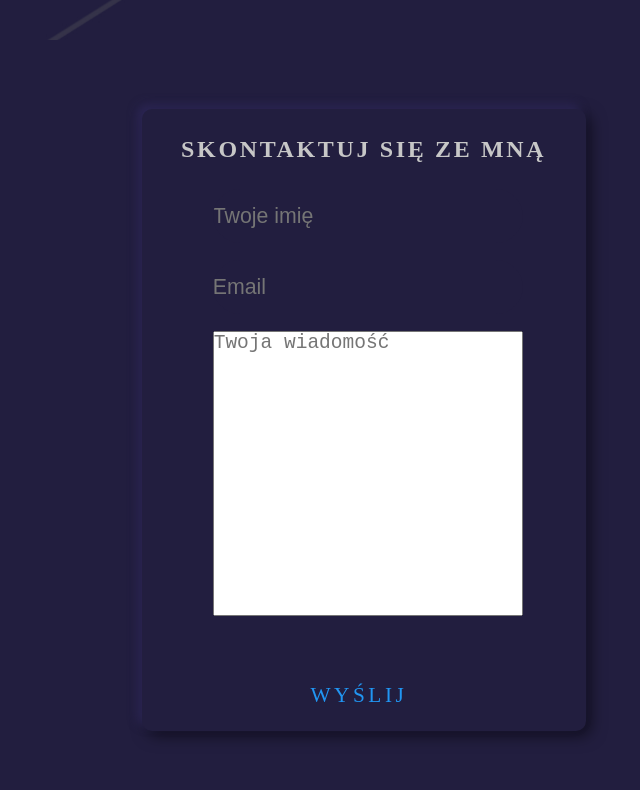
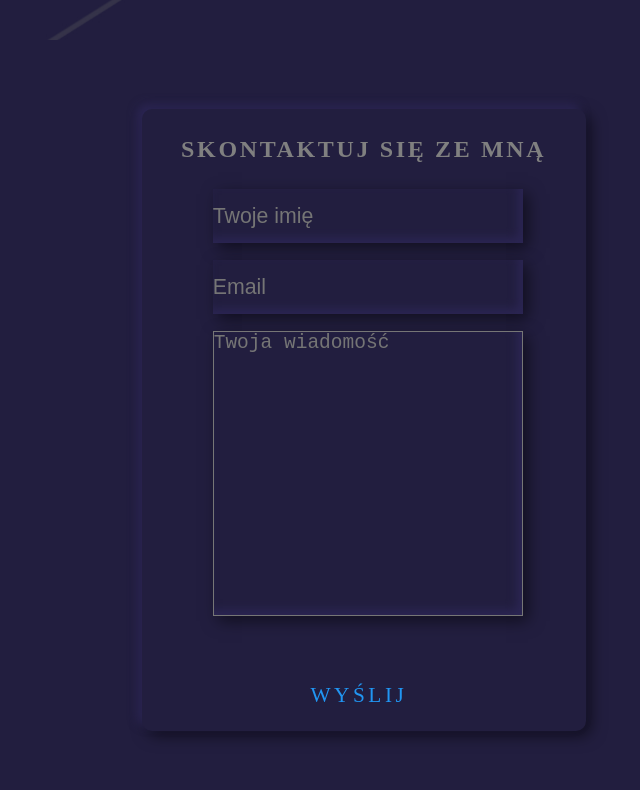
Before and after one commit to omenBlase/pfolio, a plain HTML site: page index.html in a window 1280 px wide. Shown: the part 1560-2350 px from the top of the page, without its empty margins (290-930 px from the left). Drawn offline with Linux system fonts and the light colour scheme.

Commit message:
added some box-shadow in css

```diff
--- a/css/style.css
+++ b/css/style.css
@@ -414,7 +414,7 @@ h2:before {
 	text-align: center;
 }
 
-.about h1 {
+.about h3 {
 	color: gray;
 	margin-left: 58rem;
 	margin-top: -52rem;
@@ -553,8 +553,8 @@ h2:before {
 	box-shadow: -5px -5px 10px #2d2758cb, 5px 5px 15px rgba(0, 0, 0, 0.5);
 }
 
-.container.contact h1 {
-	color: #c7c7c7;
+.container.contact h4 {
+	color: gray;
 	font-weight: 700;
 	font-size: 2.7rem;
 	text-transform: uppercase;
@@ -571,8 +571,7 @@ h2:before {
 	font-size: 2.4rem;
 	background-color: #221e3f;
 	border: none;
-	border-radius: 4rem;
-	box-shadow: inset -2px -2px -6px rgba(255, 255, 255, 0.1), 2px 2px 6px rgba(0, 0, 0, 0.8);
+	box-shadow: inset -5px -5px 10px #2d2758cb, 5px 5px 15px rgba(0, 0, 0, 0.5);
 }
 
 .container.contact textarea {
@@ -582,6 +581,8 @@ h2:before {
 	margin-left: 8rem;
 	margin-bottom: -2rem;
 	font-size: 2.2rem;
+	background-color: #221e3f;
+	box-shadow: inset -5px -5px 10px #2d2758cb, 5px 5px 15px rgba(0, 0, 0, 0.5);
 }
 
 .container .socials {
--- a/index.html
+++ b/index.html
@@ -6,8 +6,8 @@
     <meta name="viewport" content="width=device-width, initial-scale=1.0">
     <title>Document</title>
     <link rel="stylesheet" href="css/style.css">
-     <link rel="stylesheet" href="https://use.fontawesome.com/releases/v5.2.0/css/all.css" integrity="sha384-hWVjflwFxL6sNzntih27bfxkr27PmbbK/iSvJ+a4+0owXq79v+lsFkW54bOGbiDQ"
-        crossorigin="anonymous">
+    <link rel="stylesheet" href="https://use.fontawesome.com/releases/v5.2.0/css/all.css"
+        integrity="sha384-hWVjflwFxL6sNzntih27bfxkr27PmbbK/iSvJ+a4+0owXq79v+lsFkW54bOGbiDQ" crossorigin="anonymous">
 </head>
 
 <body>
@@ -67,14 +67,21 @@
     <div class="container about" id="about">
 
         <div class="about-me-info">
-            <p>Lorem ipsum dolor sit amet consectetur adipisicing elit. Laborum tenetur cupiditate porro modi officiis cum magnam laboriosam illo nihil dolor qui voluptatibus nemo, nostrum amet velit eius labore doloremque dicta placeat ex veritatis doloribus voluptatum sed! Sunt corrupti quas odio officiis sint quis. Fuga a numquam iusto non alias reprehenderit beatae! Eveniet, possimus reprehenderit sapiente eum voluptatibus accusantium! Id facere nulla corrupti, blanditiis modi voluptatum quasi nobis, cupiditate commodi tempora voluptatem repellendus mollitia! Vero expedita numquam tenetur maxime dolores quidem ut? Natus ad blanditiis commodi, aliquid in nesciunt ratione ex dolores voluptatem voluptate dolor accusantium sint nostrum, magnam porro error.</p>>
+            <p>Lorem ipsum dolor sit amet consectetur adipisicing elit. Laborum tenetur cupiditate porro modi officiis
+                cum magnam laboriosam illo nihil dolor qui voluptatibus nemo, nostrum amet velit eius labore doloremque
+                dicta placeat ex veritatis doloribus voluptatum sed! Sunt corrupti quas odio officiis sint quis. Fuga a
+                numquam iusto non alias reprehenderit beatae! Eveniet, possimus reprehenderit sapiente eum voluptatibus
+                accusantium! Id facere nulla corrupti, blanditiis modi voluptatum quasi nobis, cupiditate commodi
+                tempora voluptatem repellendus mollitia! Vero expedita numquam tenetur maxime dolores quidem ut? Natus
+                ad blanditiis commodi, aliquid in nesciunt ratione ex dolores voluptatem voluptate dolor accusantium
+                sint nostrum, magnam porro error.</p>>
         </div>
         <img src="img/dotted-shape.png" alt="">
-        <h1>O mnie/></h1>
+        <h3>O mnie/></h3>
     </div>
     <div class="container contact">
         <form>
-            <h1>Skontaktuj się ze mną</h1>
+            <h4>Skontaktuj się ze mną</h4>
             <input class="in" type="text" placeholder="Twoje imię">
             <input class="in" type="text" placeholder="Email">
             <textarea placeholder="Twoja wiadomość"></textarea>
@@ -93,7 +100,8 @@
 
         <div class="socials">
             <a href="https://www.facebook.com/b.wojtusciszyn"><i class="fab fa-facebook-square"></i></a>
-           <a href="https://www.linkedin.com/in/b%C5%82a%C5%BCej-wojtu%C5%9Bciszyn-11b3aa54/"><i class="fab fa-linkedin"></i></a>
+            <a href="https://www.linkedin.com/in/b%C5%82a%C5%BCej-wojtu%C5%9Bciszyn-11b3aa54/"><i
+                    class="fab fa-linkedin"></i></a>
         </div>
 
         <footer>&copy; Błażej Wojtuściszyn </footer>
```
Also changed, not shown: 1 other file. Lines whose indentation alone changed are shown as unchanged.
